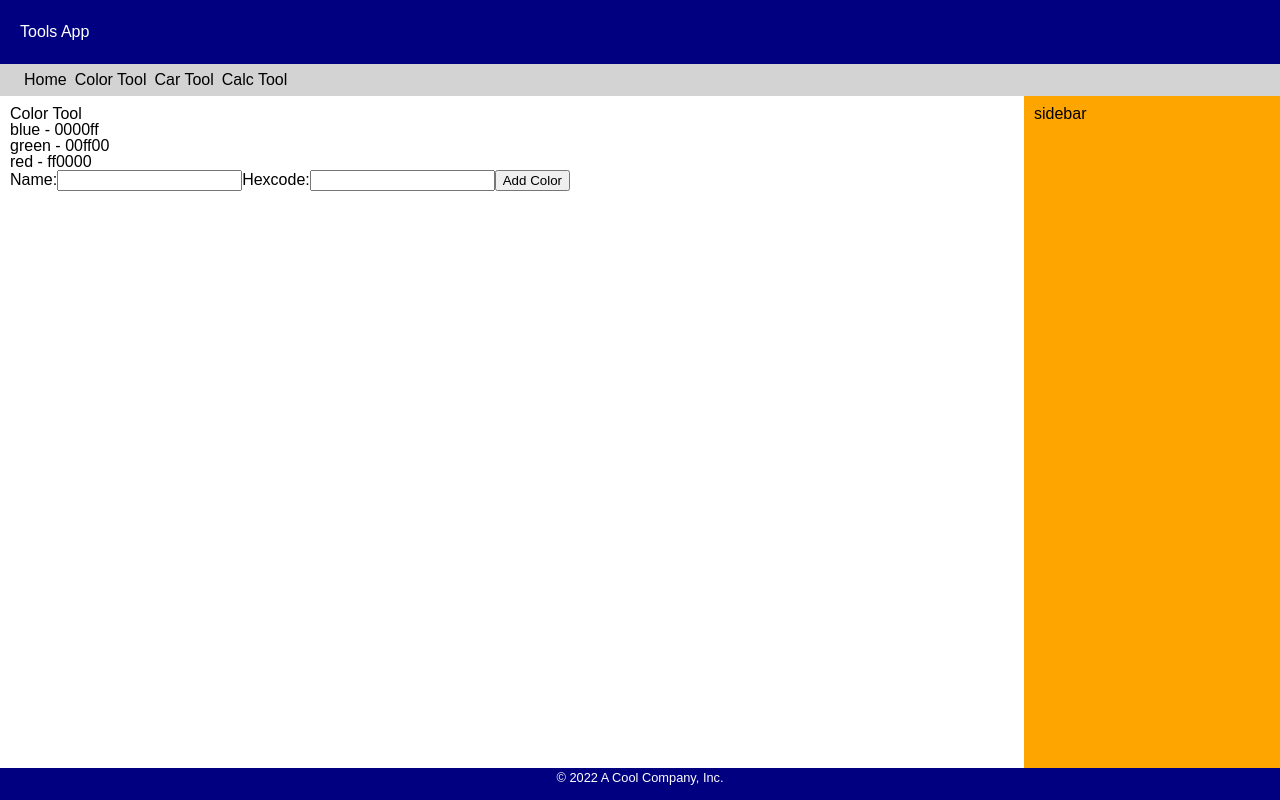
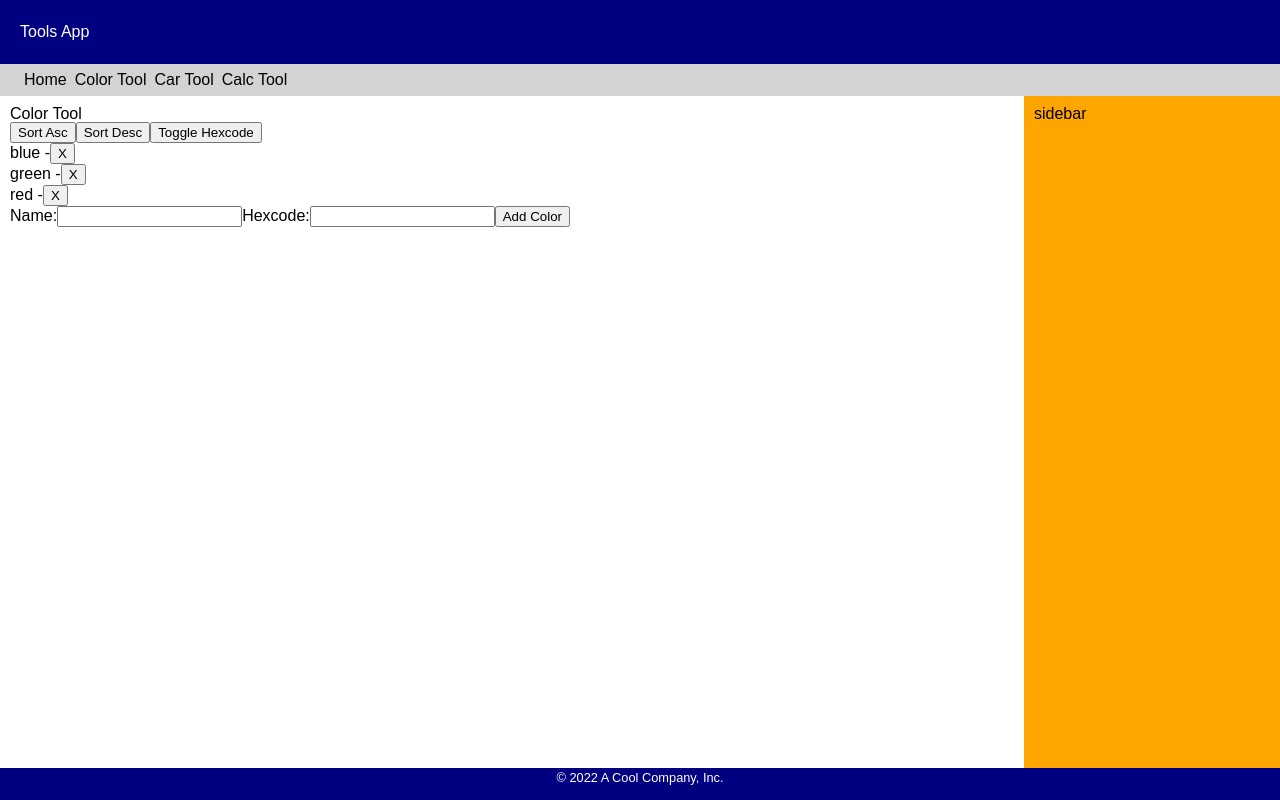
Before and after one commit to t4d-classes/bootcamp_03282022, a React (Create React App) app in the folder demo-app/: page /color-tool in a window 1280 px wide. Built offline with nearby package versions, Linux system fonts and the light colour scheme.

Commit message:
add color tool redux

```diff
--- a/demo-app/src/App.js
+++ b/demo-app/src/App.js
@@ -3,6 +3,8 @@ import { Provider } from 'react-redux';
 
 import { calcToolStore  } from './stores/calcToolStore';
 import { carToolStore  } from './stores/carToolStore';
+import { colorToolStore  } from './stores/colorToolStore';
+
 import { Layout } from './components/Layout';
 import { Home } from './components/Home';
 import { ColorTool } from './components/ColorTool';
@@ -16,7 +18,9 @@ export function App() {
         <Routes>
             <Route path="/" element={<Layout />}>
                 <Route index element={<Home />} />
-                <Route path="color-tool" element={<ColorTool />} />
+                <Route path="color-tool" element={<Provider store={colorToolStore}>
+                    <ColorTool />
+                </Provider>} />
                 <Route path="car-tool" element={<Provider store={carToolStore}>
                     <CarTool />
                 </Provider>} />
--- /dev/null
+++ b/demo-app/src/actions/colorToolActions.js
@@ -0,0 +1,15 @@
+
+
+export const APPEND_ACTION = '[ColorTool] Append Color';
+export const REMOVE_ACTION = '[ColorTool] Remove Color';
+export const SORT_ACTION = '[ColorTool] Sort Colors';
+export const TOGGLE_HEXCODE_ACTION = '[ColorTool] Toogle Hexcode';
+
+export const createAppendAction = (color) =>
+    ({ type: APPEND_ACTION, color });
+export const createRemoveAction = (colorId) =>
+    ({ type: REMOVE_ACTION, colorId });
+export const createSortAction = (sortDir) =>
+    ({ type: SORT_ACTION, sortDir });
+export const createToggleHexcodeAction = () =>
+    ({ type: TOGGLE_HEXCODE_ACTION });
--- a/demo-app/src/components/ColorList.js
+++ b/demo-app/src/components/ColorList.js
@@ -4,10 +4,21 @@ export const ColorList = (props) => {
 
     return (
         <>
+            <div>
+                <button onClick={props.onSortAsc}>
+                    Sort Asc</button>
+                <button onClick={props.onSortDesc}>
+                    Sort Desc</button>
+                <button onClick={props.onToggleHexcode}>
+                    Toggle Hexcode</button>
+            </div>
             <ul>
                 {props.colors.map(color =>
                     <li key={color.id}>
-                        {color.name} - {color.hexcode}
+                        {color.name} -
+                        {props.showHexcode && color.hexcode}
+                        <button type="button" onClick={() =>
+                            props.onRemoveColor(color.id)}>X</button>
                     </li>)}
             </ul>
         </>
--- a/demo-app/src/components/ColorTool.js
+++ b/demo-app/src/components/ColorTool.js
@@ -1,4 +1,4 @@
-import { useColorToolStoreContext } from '../contexts/colorToolStoreContext';
+import { useColorToolReduxStore } from '../hooks/useColorToolReduxStore';
 import { ToolHeader } from './ToolHeader';
 import { ColorList } from './ColorList';
 import { ColorForm } from './ColorForm';
@@ -8,14 +8,21 @@ import { ColorForm } from './ColorForm';
 export function ColorTool() {
 
     const {
-        colors, appendColor,
-    } = useColorToolStoreContext();
+        colors, showHexcode, sortColorsAsc,
+        sortColorsDesc, toggleHexcode, appendColor,
+        removeColor
+    } = useColorToolReduxStore();
 
 
     return (
         <>
             <ToolHeader headerText='Color Tool' />
-            <ColorList colors={colors} />
+            <ColorList colors={colors}
+                showHexcode={showHexcode}
+                onSortAsc={sortColorsAsc}
+                onSortDesc={sortColorsDesc}
+                onToggleHexcode={toggleHexcode}
+                onRemoveColor={removeColor} />
             <ColorForm buttonText="Add Color"
                 onSubmitColor={appendColor} />
         </>
--- /dev/null
+++ b/demo-app/src/hooks/useColorToolReduxStore.js
@@ -0,0 +1,51 @@
+import { bindActionCreators } from "redux";
+import { useDispatch, useSelector } from "react-redux";
+
+import {
+    createAppendAction, createRemoveAction, createSortAction, createToggleHexcodeAction
+} from "../actions/colorToolActions";
+
+const sortByColorName = (sortDir) => (a,b) => {
+
+    const alc = String(a.name).toLowerCase();
+    const blc = String(b.name).toLowerCase();
+
+    if (blc < alc) {
+        return (sortDir === 'asc') ? 1 : -1;
+    } else if (blc > alc) {
+        return (sortDir === 'asc') ? -1 : 1;
+    } else {
+        return 0;
+    }
+
+}
+
+
+export const useColorToolReduxStore = () => {
+
+    const colors = useSelector(state => {
+        return [ ...state.colors ].sort(sortByColorName(state.sortDir));
+    });
+    const showHexcode = useSelector(state => state.showHexcode);
+
+    const dispatch = useDispatch();
+
+    const boundActions = bindActionCreators({
+        appendColor: createAppendAction,
+        removeColor: createRemoveAction,
+        sortColors: createSortAction,
+        toggleHexcode: createToggleHexcodeAction,
+    }, dispatch);
+
+
+    return {
+        appendColor: boundActions.appendColor,
+        removeColor: boundActions.removeColor,
+        sortColorsAsc: () => boundActions.sortColors('asc'),
+        sortColorsDesc: () => boundActions.sortColors('desc'),
+        toggleHexcode: boundActions.toggleHexcode,
+        colors,
+        showHexcode,
+    };
+
+};
--- /dev/null
+++ b/demo-app/src/reducers/colorToolReducers.js
@@ -0,0 +1,58 @@
+import { combineReducers } from "redux";
+
+import {
+    APPEND_ACTION, REMOVE_ACTION,
+    SORT_ACTION, TOGGLE_HEXCODE_ACTION
+} from "../actions/colorToolActions";
+
+const colorList = [
+    { id: 1, name: 'red', hexcode: 'ff0000' },
+    { id: 2, name: 'green', hexcode: '00ff00' },
+    { id: 3, name: 'blue', hexcode: '0000ff' },
+];
+
+const colorsReducer = (colors = colorList, action) => {
+
+    switch (action.type) {
+        case APPEND_ACTION:
+            return [
+                ...colors,
+                {
+                    ...action.color,
+                    id: Math.max(...colors.map(c => c.id), 0) + 1,
+                }
+            ];
+        case REMOVE_ACTION:
+            return colors.filter(c => c.id !== action.colorId);
+        default:
+            return colors;
+    }
+
+};
+
+const sortDirReducer = (sortDir = 'asc', action) => {
+
+    if (action.type === SORT_ACTION) {
+        return action.sortDir;
+    }
+
+    return sortDir;
+
+};
+
+const showHexcodeReducer = (showHexcode = false, action) => {
+
+    if (action.type === TOGGLE_HEXCODE_ACTION) {
+        return !showHexcode;
+    }
+
+    return showHexcode;
+
+};
+
+
+export const colorToolReducer = combineReducers({
+    colors: colorsReducer,
+    sortDir: sortDirReducer,
+    showHexcode: showHexcodeReducer,
+});
--- /dev/null
+++ b/demo-app/src/stores/colorToolStore.js
@@ -0,0 +1,5 @@
+import { createStore } from 'redux';
+
+import { colorToolReducer } from '../reducers/colorToolReducers';
+
+export const colorToolStore  = createStore(colorToolReducer);
```
